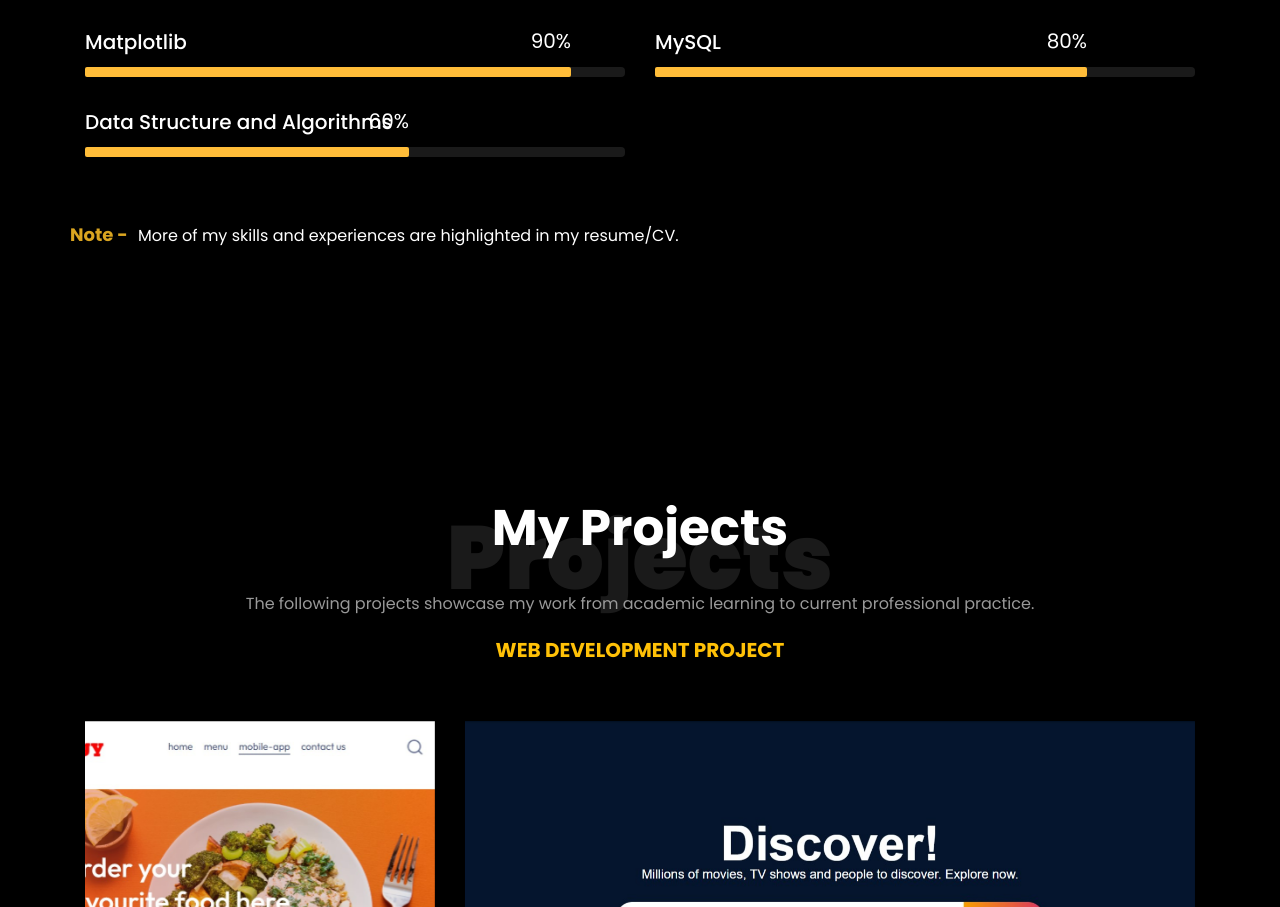
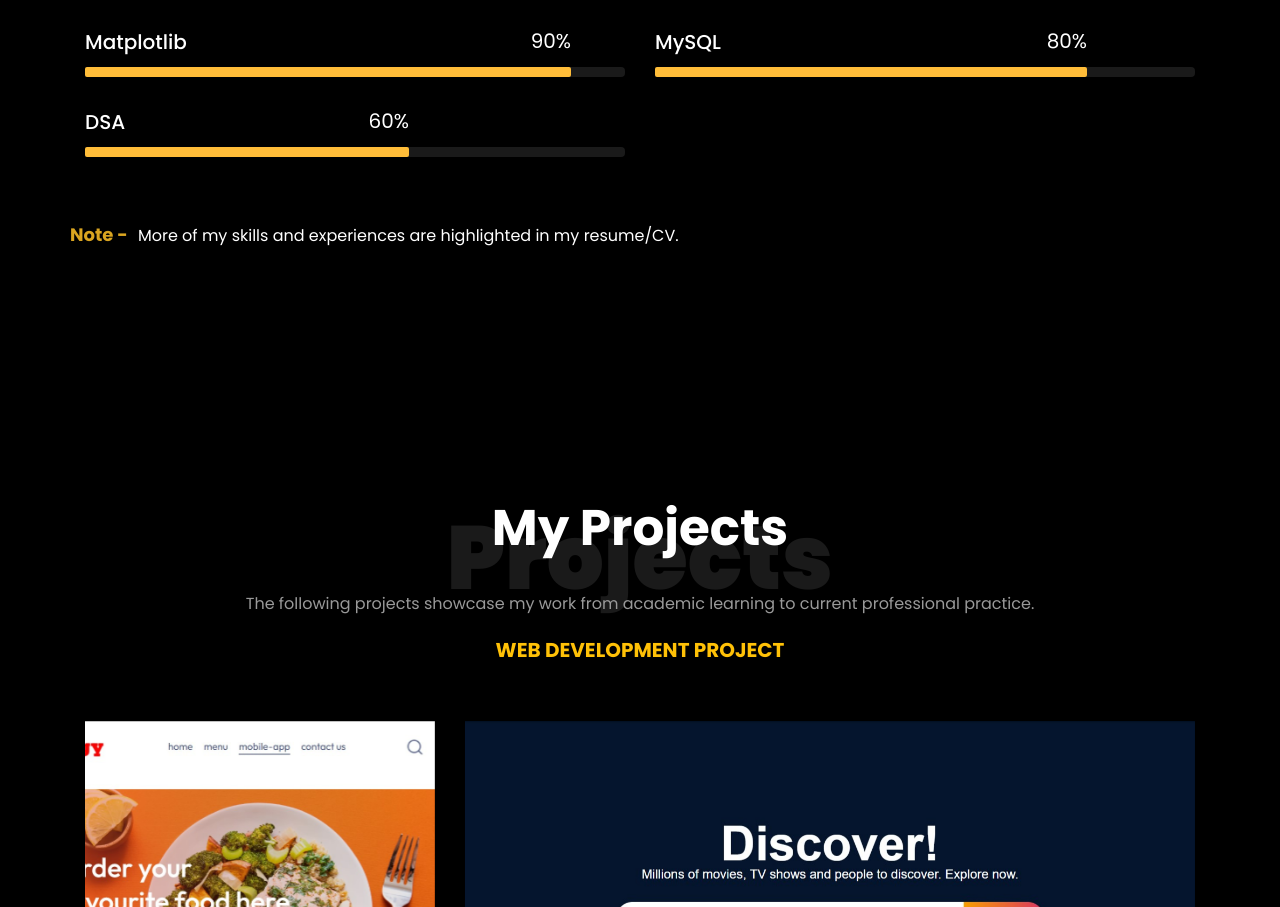
Before and after one commit to sumit-3133/Sumit_portfolio, a plain HTML site: page index.html in a window 1280 px wide. Shown: the part 4611-5518 px from the top of the page. Drawn offline with Linux system fonts and the light colour scheme; files whose address does not match are found by name.

Commit message:
final-commit

```diff
--- a/index.html
+++ b/index.html
@@ -386,7 +386,7 @@
 					</div>
 					<div class="col-md-6 animate-box">
 						<div class="progress-wrap ftco-animate">
-							<h3>Data Structure and Algorithms</h3>
+							<h3>DSA</h3>
 							<div class="progress">
 							 	<div class="progress-bar color-6" role="progressbar" aria-valuenow="80"
 							  	aria-valuemin="0" aria-valuemax="100" style="width:60%">
```
